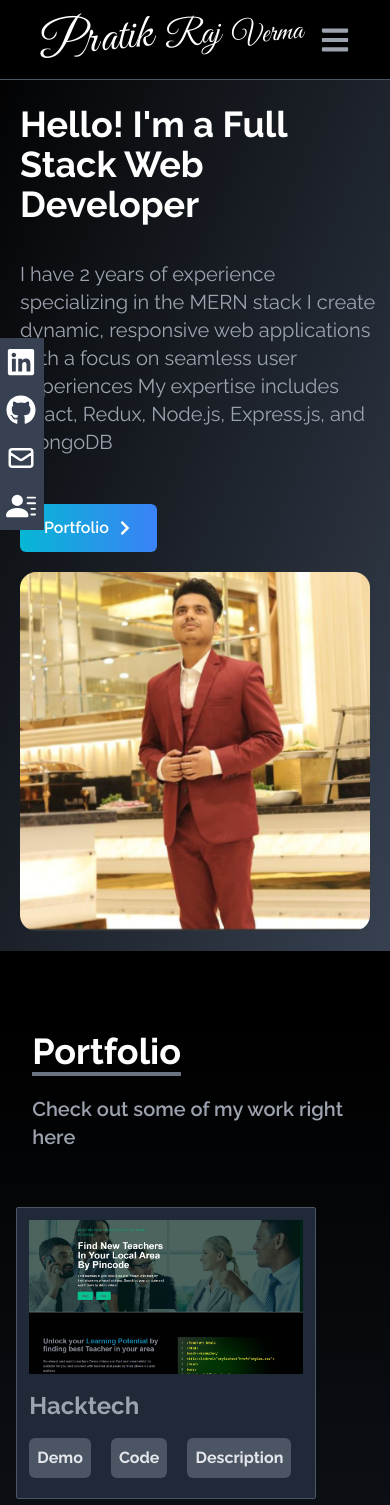
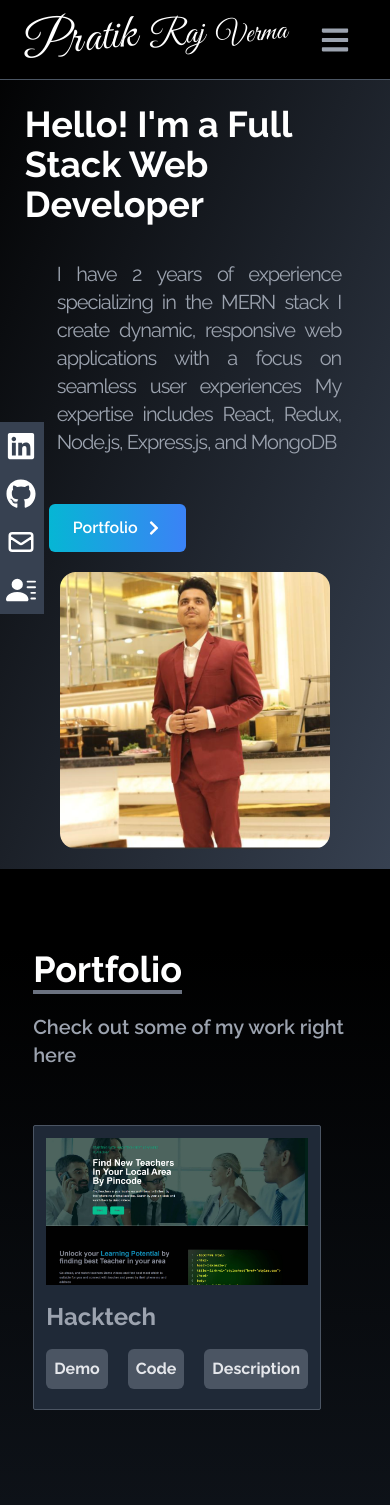
Before and after one commit to jigarvyasidea/jigarprotfolio, a React (Create React App) app: page / in a window 390 px wide. Shown: the top 1505 px of the page. Built offline with nearby package versions, Linux system fonts and the light colour scheme.

Commit message:
text justify  kiya

```diff
--- a/src/components/About.js
+++ b/src/components/About.js
@@ -6,30 +6,30 @@ const About = () => {
       <div className='w-11/12 mx-auto relative '>
         <div className='pt-10 pl-4'>
           <p className='text-4xl font-bold inline-block border-b-4 border-gray-500 p-1'>About</p>
-          <p className='py-6 text-gray-400 text-xl font-semibold '>If my skills and vibe resonate with you, here's a glimpse into who I am. </p>
+          <p className='py-4 text-gray-400 text-xl font-semibold '>If my skills and vibe resonate with you, here's a glimpse into who I am. </p>
         </div>
 
-        <div className='ml-4 mt-10 flex flex-col gap-6'>
-          <p className='text-gray-400 text-lg '>I am a dedicated Full Stack Developer with over two years of hands-on experience specializing
+        <div className='ml-10 mr-4 mt-10 flex flex-col gap-6'>
+          <p className='text-gray-400 text-lg  tracking-tighter  text-justify '>I am a dedicated Full Stack Developer with over two years of hands-on experience specializing
             in the MERN stack "MongoDB, Express.js, React, Node.js." My passion for web development has driven me
             to successfully complete a variety of projects, including a Local Area Teacher Finder, a Course Selling Website,
             and complex Payment Integration systems.</p>
 
           <h1 className='text-2xl text-gray-300 font-semibold '>My technical expertise includes:</h1>
 
-          <div>
-            <p className='text-gray-400 text-lg '>Frontend Development: Proficient in React.js, HTML, CSS, and JavaScript, creating dynamic and responsive user interfaces.</p>
+          <div className='flex flex-col gap-1   '>
+            <p className='text-gray-400 text-lg tracking-tighter  text-justify '>Frontend Development: Proficient in React.js, HTML, CSS, and JavaScript, creating dynamic and responsive user interfaces.</p>
 
             <p className='text-gray-400 text-lg '>Backend Development: Experienced with Node.js and Express.js for building scalable server-side applications.</p>
-            <p className='text-gray-400 text-lg '>Database Management: Skilled in MongoDB for designing and maintaining efficient database schemas.</p>
-            <p className='text-gray-400 text-lg '>API Development: Adept at developing and integrating RESTful APIs.</p>
-            <p className='text-gray-400 text-lg '>Payment Integration: Implementing secure and reliable payment gateways</p>
-            <p className='text-gray-400 text-lg '>Version Control: Competent with Git for version control and collaborative development</p>
+            <p className='text-gray-400 text-lg  '>Database Management: Skilled in MongoDB for designing and maintaining efficient database schemas.</p>
+            <p className='text-gray-400 text-lg   '>API Development: Adept at developing and integrating RESTful APIs.</p>
+            <p className='text-gray-400 text-lg    '>Payment Integration: Implementing secure and reliable payment gateways</p>
+            <p className='text-gray-400 text-lg  '>Version Control: Competent with Git for version control and collaborative development</p>
           </div>
 
 
-          <p className='text-gray-400 text-lg '>What sets me apart is my relentless drive to master new skills and my unwavering determination to overcome challenges. While I may take a methodical approach to problem-solving, my deep understanding of concepts ensures that I deliver robust and scalable solutions.</p>
-          <p className='text-gray-400 text-lg '>I thrive in environments where I can continuously learn and contribute, and I am eager to bring my strong work ethic and technical skills to a dynamic team. I am particularly passionate about leveraging my abilities to build impactful web applications that solve real-world problems.</p>
+          <p className='text-gray-400 text-lg  tracking-tighter  text-justify  '>What sets me apart is my relentless drive to master new skills and my unwavering determination to overcome challenges. While I may take a methodical approach to problem-solving, my deep understanding of concepts ensures that I deliver robust and scalable solutions.</p>
+          <p className='text-gray-400 text-lg   tracking-tight  text-justify '>I thrive in environments where I can continuously learn and contribute, and I am eager to bring my strong work ethic and technical skills to a dynamic team. I am particularly passionate about leveraging my abilities to build impactful web applications that solve real-world problems.</p>
         </div>
 
 
--- a/src/components/Contact.js
+++ b/src/components/Contact.js
@@ -8,11 +8,11 @@ export const Contact = () => {
         <div className='flex flex-col p-4 justify-center   w-11/12  mx-auto h-full'>
             <div>
                 <p className='text-4xl font-bold inline-block border-b-4 border-gray-500 p-1'>Contact</p>
-                <p className='py-6 text-gray-400 text-xl font-semibold '>Submit the form below to get in touch with me</p>
+                <p className='py-4 text-gray-400 text-xl font-semibold '>Submit the form below to get in touch with me</p>
             </div>
 
             <div className='flex justify-center items-center mt-20  '>
-                <form className='flex flex-col w-full md:w-1/2'>
+                <form className='flex flex-col w-full ml-2 md:w-1/2'>
                     <input
                         type='text'
                         name='name'
--- a/src/components/Experience.js
+++ b/src/components/Experience.js
@@ -99,7 +99,7 @@ const Experience = () => {
 
         <div className='flex flex-col   justify-center lg:w-11/12 w-full mx-auto  h-full text-white p-4 pt-20  '>
 
-            <div>
+            <div className='ml-5 lg:ml-0'>
                 <p className='text-4xl font-bold border-b-4 rounded-2xl  border-gray-500 p-2 inline text-white'>Experience</p>
                 <p className='py-10 text-gray-400 text-xl font-semibold'>These are the Technology I've worked with</p>
             </div>
--- a/src/components/Home.js
+++ b/src/components/Home.js
@@ -12,11 +12,11 @@ const Home = () => {
 
       <div className='max-w-screen  flex flex-col md:flex-row    items-center justify-center h-full pt-10 lg:pt-0 lg:pb-0 pb-5 lg:mx-4 md:px-10'>
 
-        <div className='flex flex-col ml-5 justify-center h-full mt-16 gap-y-5'>
+        <div className='flex flex-col lg:ml-5 justify-center mx-auto lg:w-[100%] w-[75%]   h-full mt-16 gap-y-5'>
 
-          <h1 className='text-white text-4xl sm:text-7xl font-bold'> Hello! I'm a Full Stack Web  Developer</h1>
+          <h1 className='text-white text-4xl lg:text-7xl    lg:-ml-0 -ml-6 font-bold'> Hello! I'm a Full Stack Web  Developer</h1>
 
-          <p className='text-gray-400 text-xl py-4 max-w-md pr-1 '>   I have   2 years of experience specializing in the MERN stack
+          <p className='text-gray-400 text-xl py-4 lg:max-w-md ml-2 text-justify tracking-tighter'>   I have   2 years of experience specializing in the MERN stack
             I create dynamic, responsive web applications with a focus on seamless user experiences
             My expertise includes React, Redux, Node.js, Express.js, and MongoDB
           </p>
@@ -35,7 +35,7 @@ const Home = () => {
 
         <div className='mt-2'>
           <img src={HeroImage} alt='Profile  is missing'
-            className='  lg:w-[500px] w-[350px] rounded-2xl '
+            className='  lg:w-[500px] w-[270px] rounded-2xl '
           />
         </div>
       </div>
--- a/src/components/Navbar.js
+++ b/src/components/Navbar.js
@@ -44,7 +44,7 @@ const Navbar = () => {
             <div className='flex z-20 justify-between items-center border-b border-gray-600 w-full h-20  px-10 text-white bg-black fixed'>
 
                 <Link to='home'>
-                    <div className='flex gap-x-3 cursor-pointer'>
+                    <div className='flex gap-x-3 -ml-4 cursor-pointer'>
                         <h1 className='lg:text-6xl text-5xl great-vibes-regular -rotate-6'> Pratik</h1>
                         <h1 className='lg:text-5xl text-4xl great-vibes-regular -rotate-6'> Raj</h1>
                         <h1 className='lg:text-4xl text-3xl great-vibes-regular -rotate-6'> Verma</h1>
--- a/src/components/Portfolio.js
+++ b/src/components/Portfolio.js
@@ -55,8 +55,8 @@ const Portfolio = () => {
         <div name='projects'
             className='bg-gradient-to-b from-black to-gray-800        text-white mt-20 '>
 
-            <div className='flex flex-col h-full w-11/12   mx-auto  '>
-                <div className='pb-8 ml-4'>
+            <div className='flex flex-col h-full lg:w-11/12 w-[83%]   mx-auto  '>
+                <div className='pb-8 lg:ml-4'>
                     <p className='text-4xl  font-bold inline border-b-4 border-gray-500 '>Portfolio</p>
                     <p className='py-6 text-gray-400 text-xl font-semibold'>Check out some of my work right here</p>
                 </div>
@@ -64,7 +64,7 @@ const Portfolio = () => {
                 {/* .............project.........*/}
 
 
-                <div className='flex flex-col  mb-10  lg:gap-y-36 gap-y-24 w-[100%] '>
+                <div className='flex flex-col  mb-10  lg:gap-y-36 gap-y-24 lg:w-[100%] '>
 
                     {
                         projects.map(({ title, image, link, codelink, description }, index) => (
--- a/src/components/SocialLinks.js
+++ b/src/components/SocialLinks.js
@@ -41,7 +41,7 @@ const SocialLinks = () => {
 
 
     return (
-        <div className='  fixed lg:top-[30%] top-[40%] z-30   '>
+        <div className='  fixed lg:top-[30%] top-[50%] z-30   '>
             <ul>
 
                 {links.map(({ child, href, download }, index) => (
```
